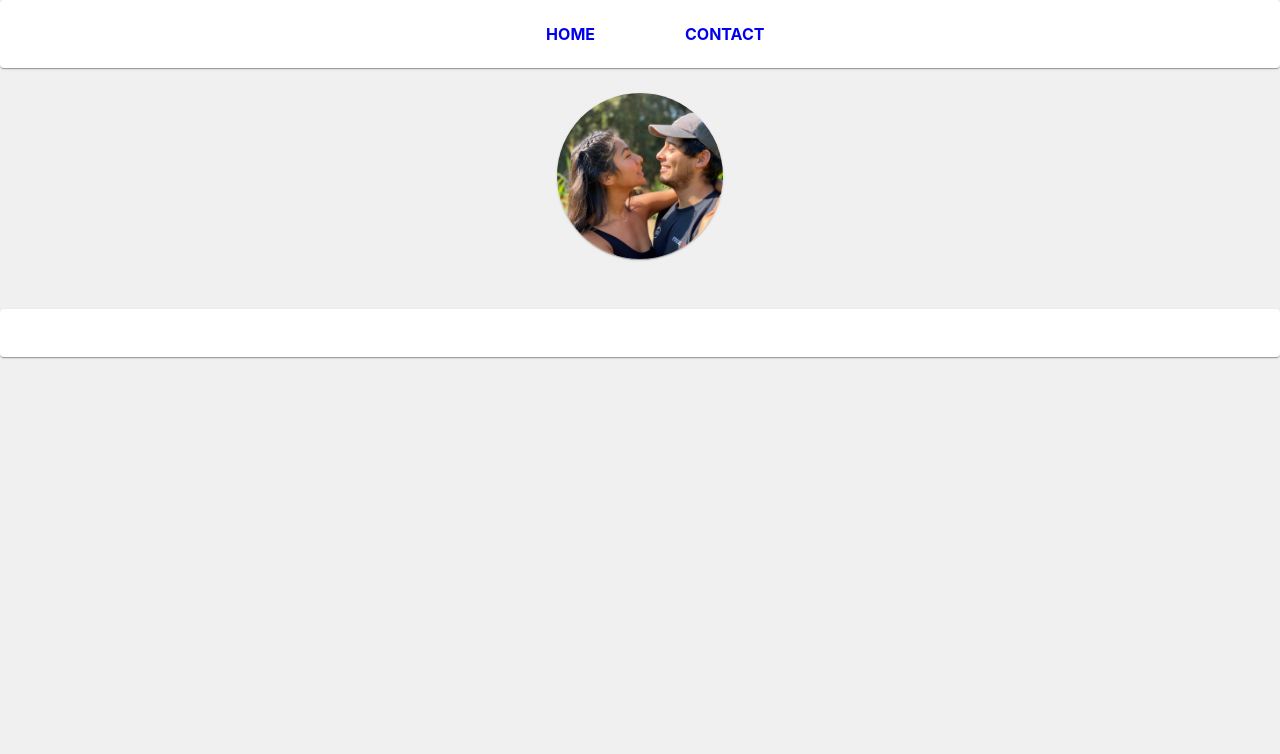
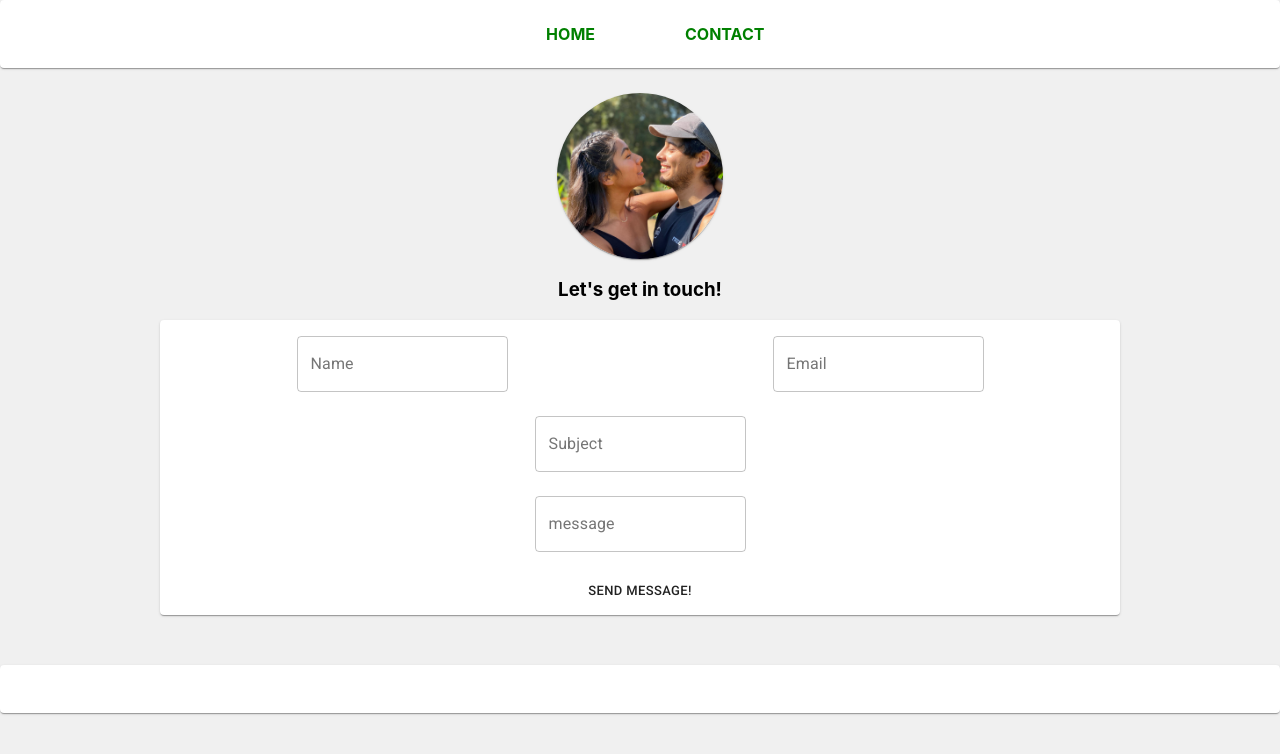
Before and after one commit to Goodlvn/MERN-portfolio, a React (Create React App) app in the folder client/: page /contact in a window 1280 px wide. Shown: the top 754 px of the page. Built offline with nearby package versions, Linux system fonts and the light colour scheme.

Commit message:
add contact me cards

```diff
--- /dev/null
+++ b/client/src/components/ContactCard.js
@@ -0,0 +1,65 @@
+import React from 'react';
+import { makeStyles } from '@material-ui/core/styles';
+import Card from '@material-ui/core/Card';
+import CardActions from '@material-ui/core/CardActions';
+import CardContent from '@material-ui/core/CardContent';
+import Button from '@material-ui/core/Button';
+import { TextField } from '@material-ui/core';
+import Grid from '@material-ui/core/Grid';
+import Paper from '@material-ui/core/Paper';
+
+const useStyles = makeStyles({
+    root: {
+        minWidth: "50vw",
+        maxWidth: "75vw",
+        margin: "0 auto"
+    },
+    bullet: {
+        display: 'inline-block',
+        margin: '0 2px',
+        transform: 'scale(0.8)',
+    },
+    title: {
+        fontSize: 14,
+    },
+    pos: {
+        marginBottom: 12,
+    },
+    buttonContainer: {
+        justifyContent: "center"
+    },
+    inputFields: {
+
+    }
+});
+
+export default function ContactCard() {
+    const classes = useStyles();
+    const bull = <span className={classes.bullet}>•</span>;
+
+    return (
+        <Card className={classes.root}>
+            <CardContent>
+                <form className={classes.root} noValidate autoComplete="off">
+                <Grid container spacing={3}>
+                    <Grid item xs={6}>
+                        <TextField id="outlined-basic" label="Name" variant="outlined" />
+                    </Grid>
+                    <Grid item xs={6}>
+                        <TextField id="outlined-basic" label="Email" variant="outlined" />
+                    </Grid>
+                    <Grid item xs={12}>
+                        <TextField id="outlined-basic" label="Subject" variant="outlined" />
+                    </Grid>
+                    <Grid item xs={12}>
+                        <TextField id="outlined-basic" label="message" variant="outlined" />
+                    </Grid>
+                </Grid>
+                </form>
+            </CardContent>
+            <CardActions className={classes.buttonContainer}>
+                <Button size="small">Send Message!</Button>
+            </CardActions>
+        </Card>
+    );
+}
--- a/client/src/components/Navigation.js
+++ b/client/src/components/Navigation.js
@@ -1,4 +1,4 @@
-import React from 'react';
+import React, { useEffect } from 'react';
 import { makeStyles } from '@material-ui/core/styles';
 import Paper from '@material-ui/core/Paper';
 import Grid from '@material-ui/core/Grid';
@@ -42,31 +42,24 @@ const useStyles = makeStyles((theme) => ({
 
 export default function CenteredTabs() {
   const classes = useStyles();
-  const [value, setValue] = React.useState(0);
-
-  const handleChange = (event, newValue) => {
-    setValue(newValue);
-  };
 
   return (
     <Paper className={classes.paper}>
 
 
-      <Grid container spacing={3}>
+      <Grid container spacing={3} style={{justifyContent:"center"}}>
         <Grid className={classes.right} item lg={6}  >
-          <Link style={{padding: "20px"}} to="/" className={classes.navItems}>
+          <Link style={{padding: "20px", color: "green"}} to="/" className={classes.navItems}>
             HOME
           </Link>
         </Grid>
 
         <Grid className={classes.left} item lg={6}  >
-          <Link style={{padding: "20px"}} to="/contact" className={classes.navItems}>
+          <Link style={{padding: "20px", color: "green"}} to="/contact" className={classes.navItems}>
             CONTACT
           </Link>
         </Grid>
       </Grid>
-
-
     </Paper>
   );
 }
--- a/client/src/pages/ContactMe.js
+++ b/client/src/pages/ContactMe.js
@@ -1,5 +1,7 @@
 import ProfilePicture from "../components/ProfilePicture";
 import Navigation from "../components/Navigation";
+
+import ContactCard from "../components/ContactCard";
 
 import React from 'react';
 import { makeStyles } from '@material-ui/core/styles';
@@ -41,6 +43,9 @@ export default function Home() {
             <Navigation />
             <ProfilePicture />
 
+            <h3>Let's get in touch!</h3>
+
+            <ContactCard />
 
             <Paper className={classes.paper}></Paper>
         </div>
```
